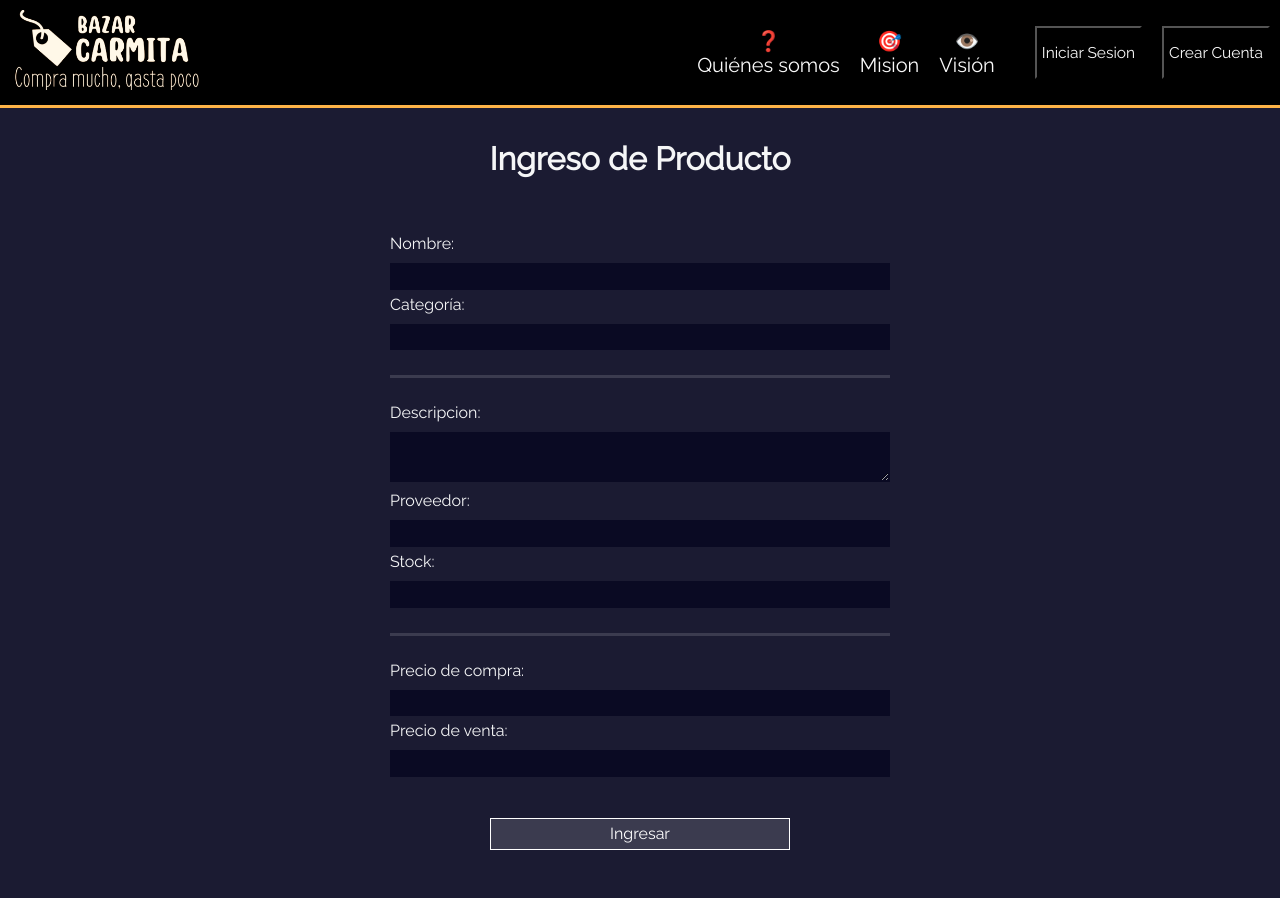
After one commit to jujalvarado/proyecto, a Django app: page /formulario_producto in a window 1280 px wide. The commit adds this page. Run offline with Django 4.2, Linux system fonts and the light colour scheme.

Commit message:
3er avance

```diff
--- a/bazar/bazar/settings.py
+++ b/bazar/bazar/settings.py
@@ -25,7 +25,7 @@ SECRET_KEY = 'django-insecure-yqn1nh-z2q7l-8f-)uu=%@8bw!pj1)cx+3ah-7rsn#!i-kb=j1
 # SECURITY WARNING: don't run with debug turned on in production!
 DEBUG = True
 
-ALLOWED_HOSTS = []
+ALLOWED_HOSTS = ['*',]
 
 
 # Application definition
--- a/bazar/producto/admin.py
+++ b/bazar/producto/admin.py
@@ -9,3 +9,4 @@ admin.site.register(Proveedor)
 admin.site.register(Marca)
 admin.site.register(Proveedor_marca)
 admin.site.register(Producto_imagen)
+admin.site.register(Producto)
--- /dev/null
+++ b/bazar/producto/static/css/estilos-formulario.css
@@ -0,0 +1,69 @@
+body {
+width: 100%;
+height: 100%;
+margin: 0;
+background-color: #1b1b32;
+color: #f5f6f7;
+font-family: Tahoma;
+font-size: 16px;
+}
+
+h1, p {
+margin: 1em auto;
+text-align: center;
+}
+
+form {
+width: 60vw;
+max-width: 500px;
+min-width: 300px;
+margin: 0 auto;
+padding-bottom: 2em;
+}
+
+fieldset {
+border: none;
+padding: 2rem 0;
+border-bottom: 3px solid #3b3b4f;
+}
+
+fieldset:last-of-type {
+border-bottom: none;
+}
+
+label {
+display: block;
+margin: 0.5rem 0;
+}
+
+input,
+textarea,
+select {
+margin: 10px 0 0 0;
+width: 100%;
+min-height: 2em;
+}
+
+input, textarea {
+background-color: #0a0a23;
+border: 1px solid #0a0a23;
+color: #ffffff;
+}
+
+
+
+input[type="submit"] {
+display: block;
+width: 20%;
+margin: 1em auto;
+height: 2em;
+font-size: 1.1rem;
+background-color: #3b3b4f;
+border-color: white;
+min-width: 300px;
+font-size: 1em;
+}
+
+input[type="file"] {
+padding: 1px 2px;
+}
--- a/bazar/producto/static/css/estilos.css
+++ b/bazar/producto/static/css/estilos.css
@@ -1,92 +1,172 @@
+
+@import url('https://fonts.googleapis.com/css?family=Raleway');
+
+
+html {
+    font-size: 62.5%;
+}
+
+
+:root{
+    --white: #f9f9f9;
+    --black: #36383F;
+    --grey: #85888C;
+    --gold: #fdb347;
+}
+
 
 *{
+    margin: 0;
+    padding: 0;
     box-sizing: border-box;
+    font-family: Raleway;
+}
+
+body{
+    background-color: var(--white);
+    font-family: "Poppins", sans-serif;
+}
+
+#logo{
+    width: 100%;
+    height: 80px;
+    max-width:200px;
+    object-fit: cover;
+    display:inline-block;
+    margin:10px;
+}
+
+.header{
+    display:flex;
+    width: 100%;
+    position: sticky;
+    justify-content: space-between;
+    align-items: center;
+    background-color: black;
+    color:#fff;
+    top:0;
+    font-size:2rem;
+    border-bottom:3px solid var(--gold);
+}
+
+.nav{
+    height:100%;
+    display:flex;
+    flex-direction: row;
+    justify-content: space-evenly;
+}
+
+.nav > ul{
+    display: flex;
     margin: 0;
     padding: 0;
 }
 
-html{
-    font-size: 20px;
+.nav  li{
+    list-style: none;
 }
 
-.header{
-    border-bottom:4px solid #fdb347 ;
-    display:flex;
-    flex-direction:row;
-    justify-content:space-between;
-    position:fixed;
-    width:100%;
-    top: 0;
+.nav li a{
+    display:block;
+    text-decoration: none;
+    text-align: center;
+    color: var(--white);
+    padding:1rem;
+
 }
 
-
-
-body{
-    width:100%;
-    height:100vh;
-    margin:0 auto;
+.nav li :hover{
+    background-color: #555;
 }
 
-
-.nav-item{
-    max-width: 500;
-    letter-spacing: 1px;
-    text-align: center;
-    font-size: 0.9rem;
-    text-transform: uppercase;
+.toggle-button{
+    position: absolute;
+    top: 3.85rem;
+    right: 1rem;
+    display: none;
+    flex-direction: column;
+    justify-content: space-between;
+    width: 38px;
+    height:28px;
 }
 
-#logo{
-    width: 100%;
-    height: 80px;;
-    object-fit: cover;
-    display:flex;
-    margin:10px;
+.bar{
+    height: 6px;
+    width:100%;
+    background-color: white !important;
+    border-radius: 10px;
+}
+
+.div-botones{
+    padding-left: 20px;
+    display: flex;
+    flex-direction: row;
+    justify-content: center;
+    align-items: center;
+}
+
+.botones-sesion{
+    padding:15px 5px;
+    margin:0 10px;
+    background-color: var(--gray);
+    box-shadow: 2px var(--white);
+    color: var(--white);
+    font-size: 1.55rem;
+}
+
+@media (max-width: 800px) {
+    .header {
+        flex-direction: column;
+        align-items: flex-start;
+    }
+
+    .toggle-button {
+        display: flex;
+    }
+
+    .nav {
+        display: none;
+        width: 100%;
+    }
+
+    .nav ul {
+        width: 100%;
+        flex-direction: column;
+    }
+
+    .nav ul li {
+        text-align: center;
+    }
+
+    .nav ul li a {
+        padding: .5rem 1rem;
+    }
+
+    .div-botones{
+        display:flex;
+        flex-direction: column;
+        width: 100%;
+    }
+
+    .div-botones a{
+        width: 70%;
+        padding:15px ;
+    }
+
+    .botones-sesion{
+       width: 100%;
+       height: 100%;
+       margin:0;
+    }
+
+    .nav.active {
+        display: flex;
+    }
+
 }
 
 
 .extender{
-    margin-top: 100px;
+    margin-top: 0;
     width: 100%;
 }
-
-section > h1,p{
-    width:70%;
-    margin: auto auto;
-    padding:auto auto;
-}
-
-.imagen-logo{
-    max-width:500px;
-    max-height:300px;
-    padding-top:20px;
-    padding-bottom: 20px;
-}
-
-.imagen-vision , .imagen-mision{
-    width: 230px;
-    height: 225px;
-    margin-top:0px;
-}
-
-.quienessomos{
-    text-align: center;
-    margin:auto;
-    padding:10px 0;
-    background-color: #054d67;
-}
-
-.mision{
-    text-align: center;
-    margin:0;
-    padding:10px 0;
-    background-color: #aa9a6d;
-    border-top: 4px solid #0a0a23;
-    border-bottom: 4px solid #0a0a23;
-}
-.vision{
-    text-align: center;
-    margin:0;
-    padding:10px 0;
-    background-color: #0985B3;
-}
--- /dev/null
+++ b/bazar/producto/static/js/script.js
@@ -0,0 +1,6 @@
+const toggleButton = document.getElementsByClassName('toggle-button')[0]
+const nav = document.getElementsByClassName('nav')[0]
+
+toggleButton.addEventListener('click', () => {
+  nav.classList.toggle('active')
+})
--- a/bazar/producto/templates/base.html
+++ b/bazar/producto/templates/base.html
@@ -6,42 +6,49 @@
     <meta http-equiv="X-UA-Compatible" content="IE=edge">
     <meta name="viewport" content="width=device-width, initial-scale=1.0">
     <title>{% block title %}{% endblock %}</title>
-    <link rel="stylesheet" href="https://cdn.jsdelivr.net/npm/bootstrap@5.2.0-beta1/dist/css/bootstrap.min.css">
     <link rel="stylesheet" href="{% static 'css/estilos.css' %}">
     <link rel="icon" href="{% static 'img/favicon-blanco.ico' %}">
+    <script src="{% static 'js/script.js' %}" defer></script>
+    {% block extrahead %}{% endblock %}
 </head>
 
 <body>
-    <header class="header bg-primary bg-dark">
-        <a class="navbar-brand " href="bienvenido">
+    <header class="header">
+        <a href="{% url 'home' %}">
             <img src="{% static 'img/logo-blanco.png' %}" alt="Bar Carmita"  id="logo">
         </a>
-        <nav class=" navbar navbar-dark navbar-expand-lg bg-primary bg-dark">
-            <button class="navbar-toggler" type="button" data-bs-toggle="collapse" data-bs-target="#navbarScroll" aria-controls="navbarScroll" aria-expanded="false" aria-label="Toggle navigation">
-                <span class="navbar-toggler-icon"></span>
-            </button>
-            <div class=" collapse navbar-collapse" id="navbarScroll">
-                <ul class="navbar-nav "style="--bs-scroll-height: 100px;">
-                    <li class="nav-item">
-                        <a class="nav-link active" href="#quienessomos" >
+
+        <a href="#" class="toggle-button">
+            <span class="bar"></span>
+            <span class="bar"></span>
+            <span class="bar"></span>
+        </a>
+
+        <div class="nav">
+            <ul>
+                <li>
+                    <a href="{% url 'bienvenido' %}#quienessomos" >
                         ❓<br>Quiénes somos
                     </a>
                 </li>
-                    <li class="nav-item">
-                        <a class="nav-link active" href="#mision">
+                <li>
+                    <a href="{% url 'bienvenido' %}#mision">
                         🎯 <br> Mision
                     </a>
                 </li>
-                    <li class="nav-item">
-                        <a class="nav-link active" href="#vision" >
-                            👁️‍🗨️<br>Visión
+                <li>
+                    <a href="{% url 'bienvenido' %}#vision" >
+                        👁️<br>Visión
                     </a>
                 </li>
             </ul>
+            <div class="div-botones">
+                <a href="{% url 'formulario_categoria_producto' %}"><button class="botones-sesion">Iniciar Sesion</button></a>
+                <a><button class="botones-sesion">Crear Cuenta</button></a>
             </div>
-        </nav>
+        </div>
+
     </header>
-
     <div class="extender text-white">
     {% block body %}
 
--- /dev/null
+++ b/bazar/producto/templates/formulario-producto.html
@@ -0,0 +1,36 @@
+{% extends './base.html' %}
+
+{% load static %}
+
+{% block title %} Ingreso Producto {% endblock %}
+
+{% block extrahead %}
+<link rel="stylesheet" href="{% static 'css/estilos-formulario.css' %}">
+{% endblock %}
+
+{% block body %}
+
+{% load static %}
+
+<form action="registrar_producto" method="POST">
+    {% csrf_token %}
+    <h1>Ingreso de Producto</h1>
+    <fieldset>
+      <label for="nombre">Nombre: <input id="nombre" name="nombre" type="text" required /></label>
+      <label for="categoria">Categoría: <input id="categoria" name="categoria" type="text" required /></label>
+    </fieldset>
+    <fieldset>
+      <label for="descripcion">Descripcion: <textarea id="descripcion" name="descripcion" rows="3" cols="30" required ></textarea></label>
+      <label for="proveedor">Proveedor: <input id="proveedor" name="proveedor" type="number" required /></label>
+      <label for="stock">Stock: <input id="stock" name="stock" type="number" required /></label>
+    </fieldset>
+    <fieldset>
+      <label for="precio_compra">Precio de compra: <input id="precio_compra" name="precio_compra" type="number" step="0.01" required /></label>
+      <label for="precio_venta">Precio de venta: <input id="precio_venta" name="precio_venta" type="number" step="0.01" required /></label>
+    </fieldset>
+    <input type="submit" value="Ingresar" />
+  </form>
+
+
+
+{% endblock%}
--- a/bazar/producto/urls.py
+++ b/bazar/producto/urls.py
@@ -2,6 +2,13 @@ from django.urls import path
 from . import views
 
 urlpatterns = [
-    path('',views.home),
-    path('bienvenido',views.bienvenido),
+    path('',views.home, name='home'),
+    path('home',views.home, name='home'),
+    path('bienvenido',views.bienvenido, name='bienvenido'),
+    path('formulario_producto',views.formulario_producto, name='formulario_producto'),
+    path('registrar_producto',views.registrar_producto, name='registrar_producto'),
+
+    path('formulario_categoria_producto',views.formulario_categoria_producto, name='formulario_categoria_producto'),
+    path('registrar_categoria_producto',views.registrar_categoria_producto, name='registrar_categoria_producto'),
+
 ]
--- a/bazar/producto/views.py
+++ b/bazar/producto/views.py
@@ -1,4 +1,6 @@
 from django.shortcuts import render,redirect
+
+from .models import Producto, Categoria_producto
 
 # Create your views here.
 def home (request):
@@ -6,3 +8,31 @@ def home (request):
 
 def bienvenido (request):
     return render(request, "bienvenido.html")
+
+def formulario_producto(request):
+    return render(request,"formulario-producto.html")
+
+def registrar_producto(request):
+    nombre = request.POST['nombre']
+    categoria = request.POST['categoria']
+    descripcion = request.POST['descripcion']
+    proveedor = request.POST['proveedor']
+    stock = request.POST['stock']
+    precio_compra = request.POST['precio_compra']
+    precio_venta = request.POST['precio_venta']
+
+    producto = Producto.objects.create(nombre=nombre, categoria=categoria,descripcion=descripcion,proveedor=proveedor,
+                                        stock=stock, precio_compra=precio_compra, precio_venta=precio_venta)
+    return redirect('/')
+
+
+def formulario_categoria_producto(request):
+    return render(request,"formulario-categoria.html")
+
+def registrar_categoria_producto(request):
+    codigo = request.POST['codigo']
+    nombre = request.POST['nombre']
+
+    categoria= Categoria_producto.objects.create(codigo=codigo,nombre=nombre)
+
+    return redirect('/')
```
Also changed, not shown: bazar/producto/static/css/estilos-bienvenido.css (added, +56 -0 lines), bazar/producto/templates/bienvenido.html (+8 -2 lines), bazar/producto/templates/formulario-categoria.html (added, +27 -0 lines), bazar/bazar_db.sqlite3. Lines whose indentation alone changed are shown as unchanged.
